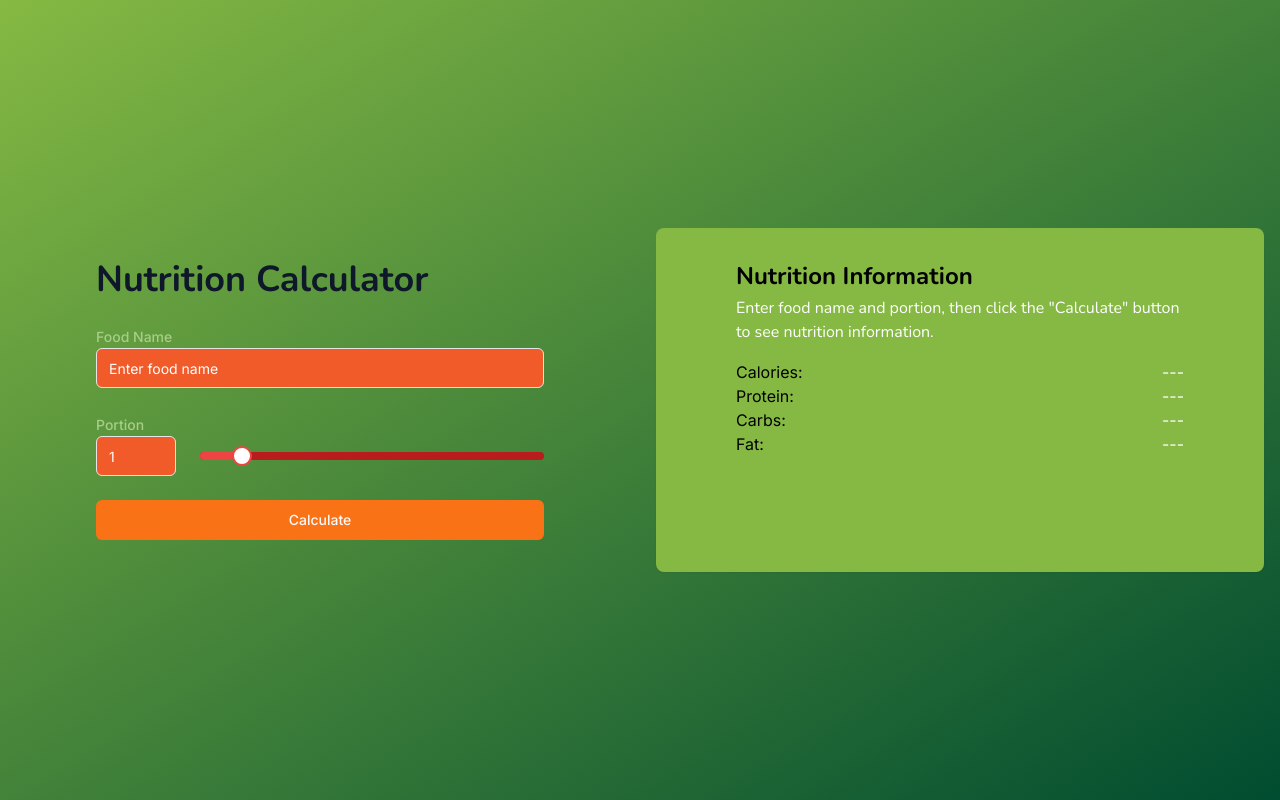
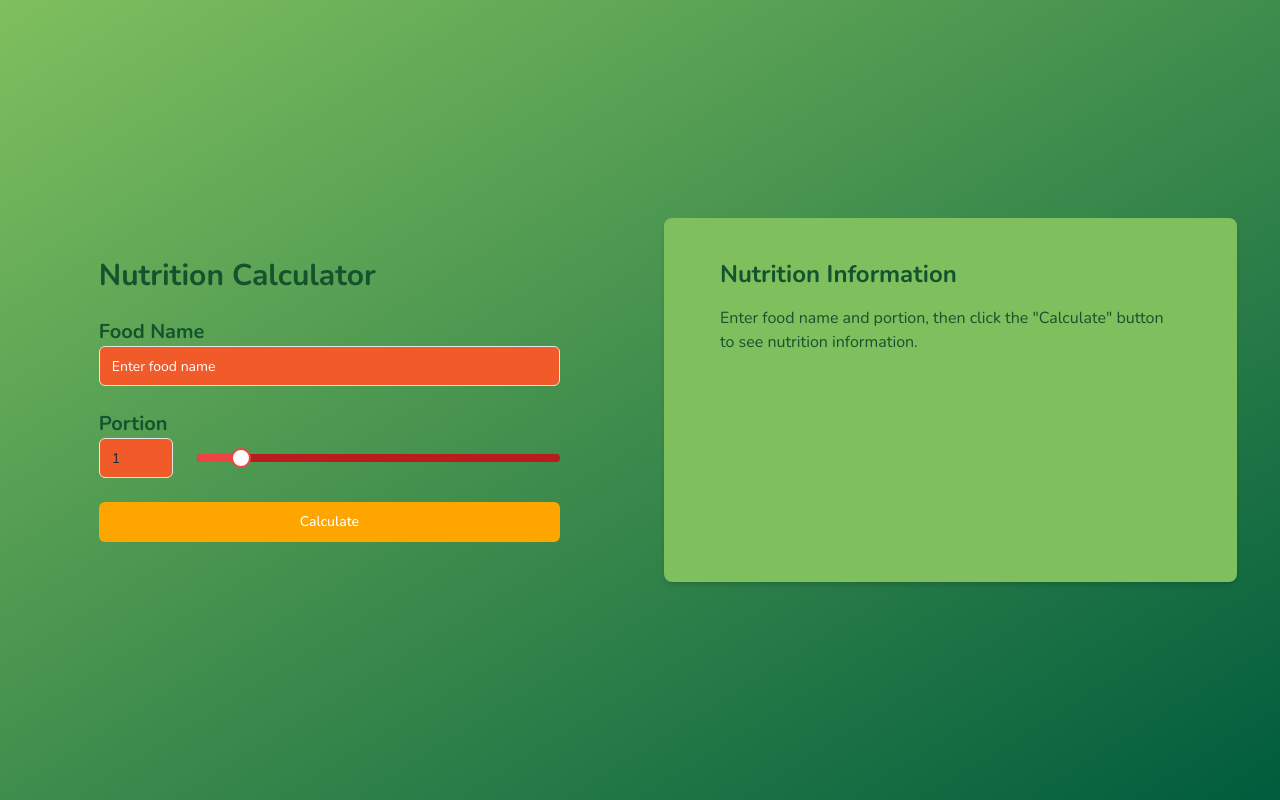
Before and after one commit to louisferdyo/prototype-lasti, a Next.js app: page /calculate in a window 1280 px wide. Built offline with nearby package versions, Linux system fonts and the light colour scheme.

Commit message:
tambahkan ai api

```diff
--- a/package.json
+++ b/package.json
@@ -12,6 +12,7 @@
     "@radix-ui/react-label": "^2.1.1",
     "@radix-ui/react-slider": "^1.2.2",
     "@radix-ui/react-slot": "^1.1.1",
+    "axios": "^1.7.9",
     "class-variance-authority": "^0.7.1",
     "clsx": "^2.1.1",
     "lucide-react": "^0.468.0",
--- a/src/app/calculate/page.tsx
+++ b/src/app/calculate/page.tsx
@@ -1,10 +1,12 @@
-'use client'
-import React from 'react'
-import { useState, useCallback } from 'react'
-import { Input } from "@/components/ui/input"
-import { Label } from "@/components/ui/label"
-import { Slider } from "@/components/ui/slider"
-import { Button } from "@/components/ui/button"
+'use client';
+
+import React from 'react';
+import { useState, useCallback } from 'react';
+import { fetchNutritionInfo } from './openai';
+import { Input } from '@/components/ui/input';
+import { Label } from '@/components/ui/label';
+import { Slider } from '@/components/ui/slider';
+import { Button } from '@/components/ui/button';
 
 interface NutritionInfo {
   calories: number;
@@ -14,63 +16,71 @@ interface NutritionInfo {
 }
 
 export default function NutritionCalculator() {
-  const [foodName, setFoodName] = useState('')
-  const [portion, setPortion] = useState(1)
-  const [nutritionInfo, setNutritionInfo] = useState<NutritionInfo | null>(null)
+  const [foodName, setFoodName] = useState('');
+  const [portion, setPortion] = useState(1);
+  const [nutritionInfo, setNutritionInfo] = useState<NutritionInfo | null>(null);
+  const [error, setError] = useState<string | null>(null);
 
   const handleFoodNameChange = useCallback((e: React.ChangeEvent<HTMLInputElement>) => {
-    setFoodName(e.target.value)
-  }, [])
+    setFoodName(e.target.value);
+  }, []);
 
   const handlePortionChange = useCallback((value: number[]) => {
-    setPortion(value[0])
-  }, [])
+    setPortion(value[0]);
+  }, []);
 
   const handlePortionInputChange = useCallback((e: React.ChangeEvent<HTMLInputElement>) => {
-    const value = parseFloat(e.target.value)
+    const value = parseFloat(e.target.value);
     if (!isNaN(value) && value >= 0 && value <= 10) {
-      setPortion(value)
+      setPortion(value);
     }
-  }, [])
+  }, []);
 
-  const handleCalculate = useCallback(() => {
-    // CONTOH
-    const mockNutritionPer100g = {
-      calories: 150,
-      protein: 5,
-      carbs: 20,
-      fat: 8
+  const handleCalculate = useCallback(async () => {
+    try {
+      setError(null); // Reset error
+      if (!foodName.trim()) {
+        setError('Please enter a valid food name.');
+        return;
+      }
+
+      // Ambil data nutrisi dari OpenAI API
+      const nutrition = await fetchNutritionInfo(foodName);
+
+      // Hitung nutrisi berdasarkan porsi
+      const calculatedNutrition: NutritionInfo = {
+        calories: Math.round(nutrition.calories * portion),
+        protein: Math.round(nutrition.protein * portion * 10) / 10,
+        carbs: Math.round(nutrition.carbs * portion * 10) / 10,
+        fat: Math.round(nutrition.fat * portion * 10) / 10,
+      };
+
+      setNutritionInfo(calculatedNutrition);
+    } catch (err) {
+      console.error(err);
+      setError('Failed to fetch nutrition data. Please try again.');
     }
-
-    const calculatedNutrition: NutritionInfo = {
-      calories: Math.round(mockNutritionPer100g.calories * portion),
-      protein: Math.round(mockNutritionPer100g.protein * portion * 10) / 10,
-      carbs: Math.round(mockNutritionPer100g.carbs * portion * 10) / 10,
-      fat: Math.round(mockNutritionPer100g.fat * portion * 10) / 10
-    }
-
-    setNutritionInfo(calculatedNutrition)
-  }, [portion])
+  }, [foodName, portion]);
 
   return (
-    <div className="w-screen h-screen min-h-screen bg-gradient-to-br from-[#85b943] to-[#004c30] p-4 flex items-center justify-center md:p-4">
-      <div className="flex flex-col md:flex-row gap-4 md:gap-8">
-        <div className=" p-4 md:px-20 md:py-8 after:rounded-lg w-full md:w-1/2 justify-between">
-          <form className="space-y-4 md:space-y-6">
-            <h1 className="text-4xl font-bold mb-6 text-center lg:text-left text-slate-900 font-nunito">Nutrition Calculator</h1>
+    <div className="w-screen h-screen min-h-screen bg-gradient-to-br from-[#7FBF5E] to-[#005C3D] p-6 flex items-center justify-center font-nunito">
+      <div className="flex flex-col md:flex-row gap-6 md:gap-12">
+        <div className="bg-transparent rounded-lg p-6 md:px-14 md:py-10 w-full md:w-1/2">
+          <form className="space-y-6">
+            <h1 className="text-3xl font-bold mb-6 text-center lg:text-left text-green-900">Nutrition Calculator</h1>
             <div>
-              <Label htmlFor="foodName" className='text-[#A8CD89]'>Food Name</Label>
+              <Label htmlFor="foodName" className="text-green-900 text-xl font-bold">Food Name</Label>
               <Input
                 id="foodName"
                 type="text"
                 placeholder="Enter food name"
                 value={foodName}
                 onChange={handleFoodNameChange}
-                className="text-white"
+                className="text-gray-800"
               />
             </div>
             <div>
-              <Label htmlFor="portion" className='text-[#A8CD89]'>Portion</Label>
+              <Label htmlFor="portion" className="text-green-900 text-xl font-bold">Portion</Label>
               <div className="flex items-center space-x-6">
                 <Input
                   id="portion"
@@ -80,7 +90,7 @@ export default function NutritionCalculator() {
                   step="1"
                   value={portion}
                   onChange={handlePortionInputChange}
-                  className="w-20 text-white"
+                  className="w-20 text-gray-800"
                 />
                 <Slider
                   value={[portion]}
@@ -91,54 +101,37 @@ export default function NutritionCalculator() {
                 />
               </div>
             </div>
-            <Button type="button" onClick={handleCalculate} className="w-full bg-orange-500">Calculate</Button>
+            <Button type="button" onClick={handleCalculate} className="w-full bg-[#FFA500] hover:bg-[#FF8C00] text-white">Calculate</Button>
           </form>
         </div>
-        <div className="bg-[#85b943] p-4 md:px-20 md:py-8 rounded-lg shadow-sm w-full md:w-1/2">
-          <h2 className="text-2xl font-bold mb-1 font-nunito">Nutrition Information</h2>
-          <p className='text-white mb-4 font-nunito'>Enter food name and portion, then click the &quot;Calculate&quot; button to see nutrition information.</p>
-          {nutritionInfo ? (
-            <div className="space-y-2">
-              <p className="flex justify-between">
+        <div className="bg-[#7FBF5E] p-6 md:px-14 md:py-10 rounded-lg shadow-md w-full md:w-1/2 font-nunito">
+          <h2 className="text-2xl font-bold mb-4 text-green-900">Nutrition Information</h2>
+          {error && <p className="text-red-600">{error}</p>}
+          {!error && !nutritionInfo && (
+            <p className="text-green-900 mb-4">Enter food name and portion, then click the "Calculate" button to see nutrition information.</p>
+          )}
+          {nutritionInfo && (
+            <div className="space-y-3">
+              <p className="flex justify-between text-green-900">
                 <span>Calories:</span>
                 <span className="font-semibold">{nutritionInfo.calories} cal</span>
               </p>
-              <p className="flex justify-between">
+              <p className="flex justify-between text-green-900">
                 <span>Protein:</span>
-                <span className="font-semibold">{nutritionInfo.protein}g</span>
+                <span className="font-semibold">{nutritionInfo.protein} g</span>
               </p>
-              <p className="flex justify-between">
+              <p className="flex justify-between text-green-900">
                 <span>Carbs:</span>
-                <span className="font-semibold">{nutritionInfo.carbs}g</span>
+                <span className="font-semibold">{nutritionInfo.carbs} g</span>
               </p>
-              <p className="flex justify-between">
+              <p className="flex justify-between text-green-900">
                 <span>Fat:</span>
-                <span className="font-semibold">{nutritionInfo.fat}g</span>
+                <span className="font-semibold">{nutritionInfo.fat} g</span>
               </p>
             </div>
-          ) : (
-            // Reserve space
-            <>
-              <p className="flex justify-between">
-                <span>Calories:</span>
-                <span className="text-white">---</span>
-              </p>
-              <p className="flex justify-between">
-                <span>Protein:</span>
-                <span className="text-white">---</span>
-              </p>
-              <p className="flex justify-between">
-                <span>Carbs:</span>
-                <span className="text-white">---</span>
-              </p>
-              <p className="flex justify-between">
-                <span>Fat:</span>
-                <span className="text-white">---</span>
-              </p>
-            </>
           )}
         </div>
       </div>
     </div>
-  )
+  );
 }
```
Also changed, not shown: src/app/calculate/openai.ts (added, +58 -0 lines), 1 other file (tests, documents, lock files or other folders).
